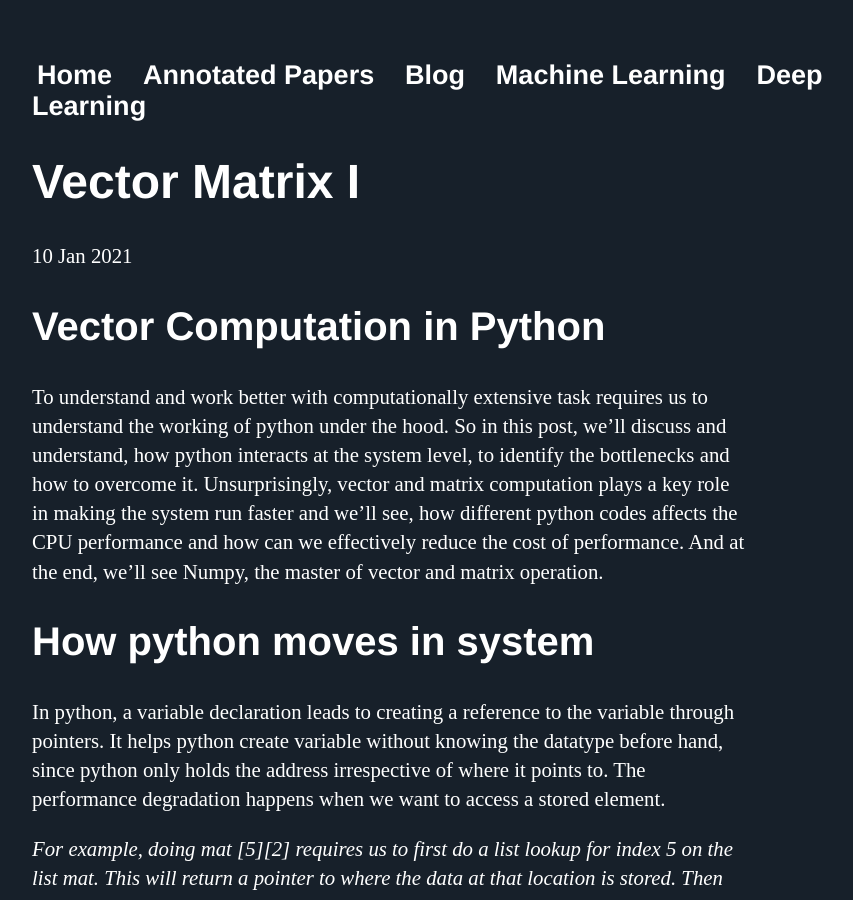
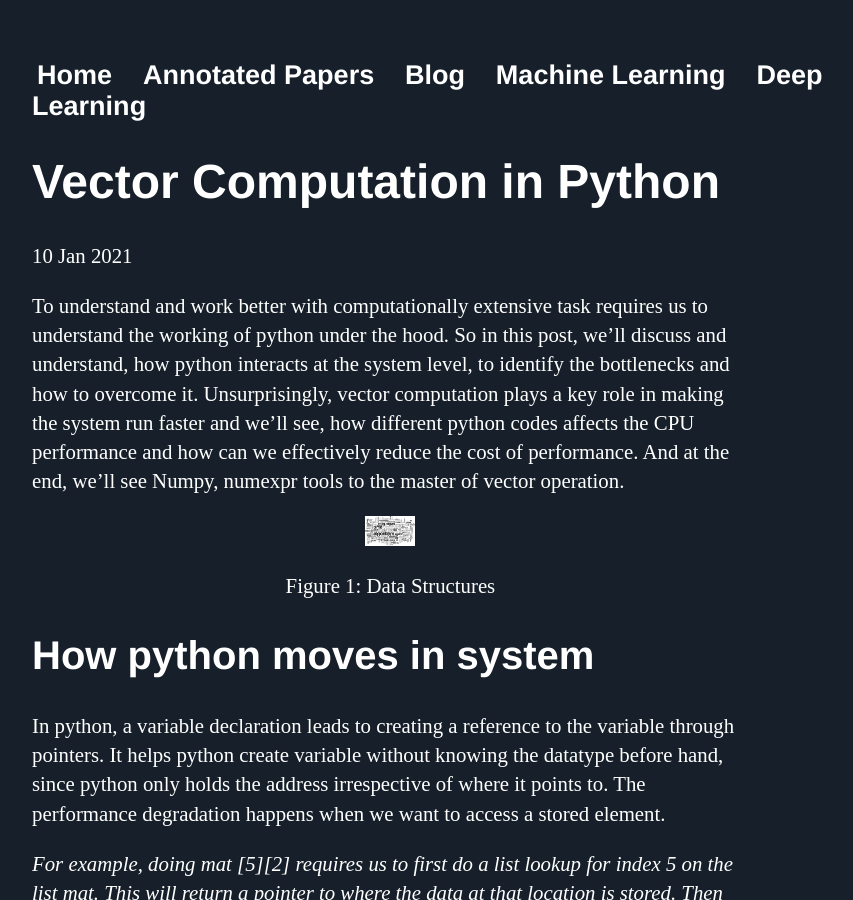
Before and after one commit to Mayurji/mayurji.github.io, a Jekyll site: the page built from _posts/2021-01-10-vector-matrix-I.md, in a window 1280 px wide and 900 px high. Shown: the whole window, without its empty margins (160-1013 px from the left). Built offline with Jekyll 4.4.1, drawn with Linux system fonts in a browser that asks for light colours; our own code applies the rules of GitHub Pages for plain Markdown files; comment, search, counter and statistics services are not loaded; some of the changed text lies outside the part shown.

Commit message:
Update 2021-01-10-vector-matrix-I.md

````diff
--- a/_posts/2021-01-10-vector-matrix-I.md
+++ b/_posts/2021-01-10-vector-matrix-I.md
@@ -1,6 +1,18 @@
-## Vector Computation in Python
+---
+layout: post
+title: Vector Computation in Python
+description: Saving memory is an essential aspect of performant programming!
+category: Blog
+date:   2021-01-10 13:43:52 +0530
+---
 
-To understand and work better with computationally extensive task requires us to understand the working of python under the hood. So in this post, we'll discuss and understand, how python interacts at the system level, to identify the bottlenecks and how to overcome it. Unsurprisingly, vector and matrix computation plays a key role in making the system run faster and we'll see, how different python codes affects the CPU performance and how can we effectively reduce the cost of performance. And at the end, we'll see Numpy, the master of vector and matrix operation.
+To understand and work better with computationally extensive task requires us to understand the working of python under the hood. So in this post, we'll discuss and understand, how python interacts at the system level, to identify the bottlenecks and how to overcome it. Unsurprisingly, vector computation plays a key role in making the system run faster and we'll see, how different python codes affects the CPU performance and how can we effectively reduce the cost of performance. And at the end, we'll see Numpy, numexpr tools to the master of vector operation.
+
+
+<center>
+<img src="{{site.url}}/assets/images/dicts_sets/front-ds.png" class="post-body" style="zoom: 5%; background-color:#DCDCDC;" width="1000" height="600"/><br>
+<p>Figure 1: Data Structures</p>
+</center>
 
 ## How python moves in system
 
@@ -64,7 +76,10 @@
 
 Now, we can run a line_profiler on top of this code to check the time taken for each line to execute.
 
-Image (Line Profiler)
+<center>
+<img src="{{site.url}}/assets/images/dicts_sets/diffusion_lr.png" class="post-body" style="zoom: 5%; background-color:#DCDCDC;" width="1000" height="600"/><br>
+<p>Figure 2: Line Profile on Diffusion Equation</p>
+</center>
 
 We can notice in *per hit* column, the time taken for line 15 to execute is far more than other lines. If we make 500 calls to evolve function, the line 15 will still do the same assignment of 0.0 throughout the lists of list. So we can declare such assignment or dummy declaration of grid in parent function (run_experiment) to avoid such overhead of memory allocation each time we call evolve function.
 
@@ -100,8 +115,10 @@
         grid, next_grid = next_grid, grid
     return time.time() - start
 ```
-
-Image(diffusion_lr_2)
+<center>
+<img src="{{site.url}}/assets/images/dicts_sets/diffusion_lr_2.png" class="post-body" style="zoom: 5%; background-color:#DCDCDC;" width="1000" height="600"/><br>
+<p>Figure 3: Line Profile on optimized Diffusion Equation</p>
+</center>
 
 After creating the next_grid in run_experiment function as mentioned above, the modified version of the speed increases by 31.25% which makes it clear that memory allocation is an expensive task.
 
@@ -109,7 +126,10 @@
 
 It is a tool to find the performance metrics of the code under scrutiny. We'll apply this tool to check the performance of the sample code above.
 
-Image(Perf)
+<center>
+<img src="{{site.url}}/assets/images/dicts_sets/perfs.png" class="post-body" style="zoom: 5%; background-color:#DCDCDC;" width="1000" height="600"/><br>
+<p>Figure 4: Perf's Insights</p>
+</center>
 
 *task-clock:* how many clock cycles did our task took. If 1 second is the total run time of the program with 2 CPUs, then our task-cycle is 2000ms.
 *instruction:* the number of CPU instructions our code as issued.
@@ -194,7 +214,10 @@
 
 The reason why Numpy is faster, is because it is built on top of native C code, a finely tuned & specially built object for dealing with array of numbers. It takes any vectorization advantage that the CPU is enabled with. *numpy.dot* outperforms all other variants of numpy and pure python codes by a great margin because, it doesn't store the intermediate value vector * vector operation in memory.
 
-IMAGE(Numpy vs rest)
+<center>
+<img src="{{site.url}}/assets/images/dicts_sets/numpy_dot.png" class="post-body" style="zoom: 5%; background-color:#DCDCDC;" width="1000" height="600"/><br>
+<p>Figure 5: Numpy's Dot vs Rest</p>
+</center>
 
 ## Numpy - Diffusion Equation
 
@@ -247,7 +270,10 @@
 
 Let's do a perf on this code
 
-IMAGE(perf_diffusion_code)
+<center>
+<img src="{{site.url}}/assets/images/dicts_sets/perf_numpy_diffusion.png" class="post-body" style="zoom: 5%; background-color:#DCDCDC;" width="1000" height="600"/><br>
+<p>Figure 6: Perf's Numpy Code</p>
+</center>
 
 There is a 63.3x speedup in numpy code over pure python implementation. The total number of cycles and instruction is reduced, informing us about the vectorized operation rather than individual operation of an element. Important factor to note is the cache-misses, in pure-python we saw a 53.259% cache-misses and it is brought down to 20.8%, meaning the CPU was not idle and the relevant data was available in cache for CPU to manipulate.
 
@@ -316,7 +342,10 @@
 
 ***The key aspect of numexpr is the consideration of CPU caches. It moves data around so that the various CPU caches have the correct data in order to minimize cache misses.***
 
-Image (Numexpr)
+<center>
+<img src="{{site.url}}/assets/images/dicts_sets/numexpr.png" class="post-body" style="zoom: 5%; background-color:#DCDCDC;" width="1000" height="600"/><br>
+<p>Figure 7: Numpexpr</p>
+</center>
 
 Much of the extra machinery we are bringing into our program with `numexpr` deals with cache considerations.  When our grid size is small and all the data we need for our calculations fits in the cache, this extra machinery simply adds more instructions that don’t help performance.  In addition, compiling the vector operation that we encoded as a string adds a large overhead.  When the total runtime of the program is small, this overhead can be quite noticeable. However, as we increase the grid size, we should expect to see `numexpr` utilize our cache better than native `numpy` does.  In addition, `numexpr` utilizes multiple cores to do its calculation and tries to saturate each of the cores’ caches.  When the size of the grid is small, the extra overhead of managing the multiple cores overwhelms any possible increase in speed.
 
````
